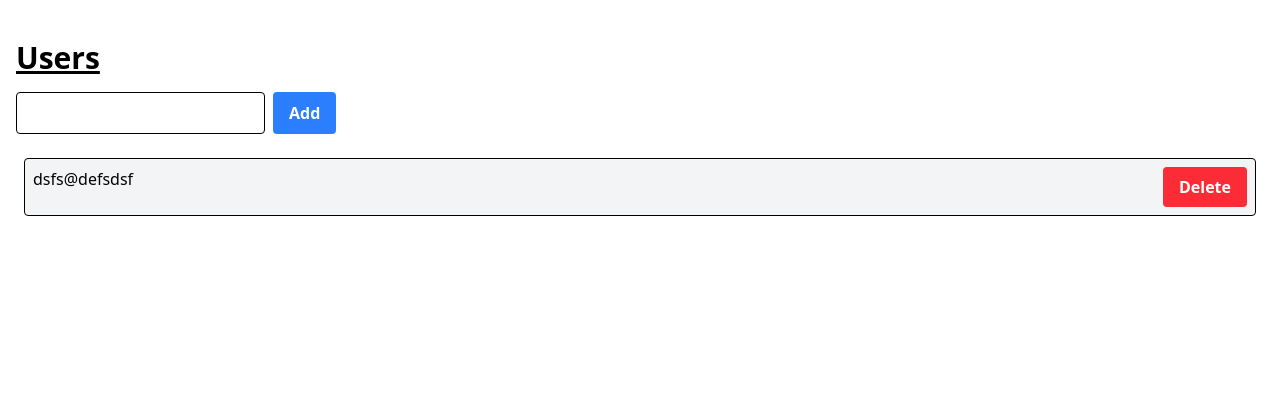
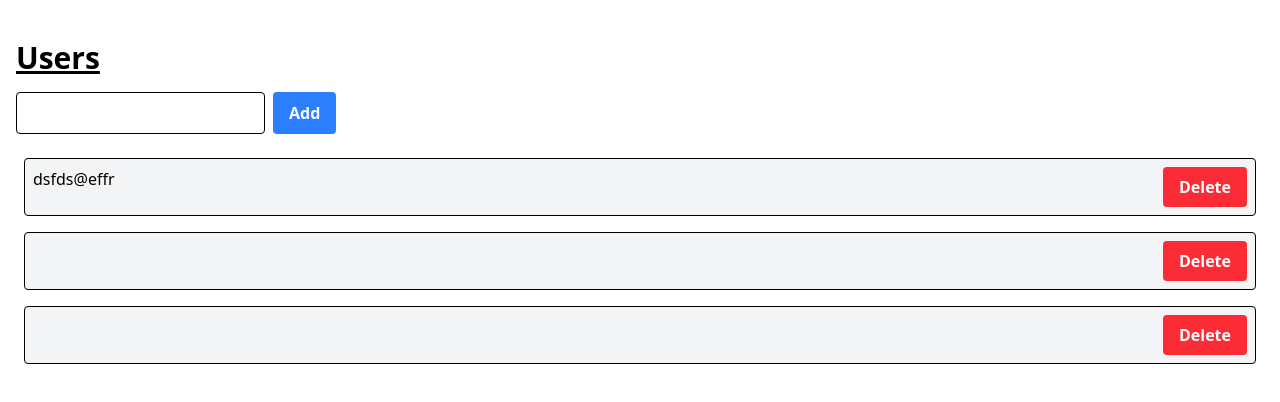
Before and after one commit to NikePro777/react19, a React (Vite) app: page / in a window 1280 px wide. Shown: the top 402 px of the page. Built offline with nearby package versions, Linux system fonts and the light colour scheme; data requests are answered from the project's data file.

Commit message:
start useAction State

```diff
--- a/db.json
+++ b/db.json
@@ -2,8 +2,16 @@
   "tasks": [],
   "users": [
     {
-      "id": "a3f3e724-695c-4ce5-8d75-f5785896ba70",
-      "email": "dsfs@defsdsf"
+      "id": "d2d45e18-90a9-4ca4-bdc2-668aaf6fed7f",
+      "email": "dsfds@effr"
+    },
+    {
+      "id": "20f288e1-b007-448c-8731-3059610f7b93",
+      "email": null
+    },
+    {
+      "id": "1bee069a-e94f-4a7d-8628-0b02a7d33a72",
+      "email": null
     }
   ]
 }
--- a/package.json
+++ b/package.json
@@ -14,6 +14,7 @@
     "@tailwindcss/vite": "^4.0.2",
     "react": "^19.0.0",
     "react-dom": "^19.0.0",
+    "react-error-boundary": "^5.0.0",
     "react-router-dom": "^7.1.5",
     "tailwindcss": "^4.0.2"
   },
--- /dev/null
+++ b/src/pages/users/actions.ts
@@ -0,0 +1,26 @@
+import { createUser } from '../../shared/api';
+
+type CreateActionState = {
+  error?: string;
+};
+
+export const createUserAction =
+  ({ refetchUsers }: { refetchUsers: () => void }) =>
+  async (prevState: CreateActionState, formData: FormData): Promise<CreateActionState> => {
+    const email = formData.get('email') as string;
+    if (email === 'admin@mail.com') {
+      return {
+        error: 'Admin account is not allowed',
+      };
+    }
+    try {
+      await createUser({ email, id: crypto.randomUUID() });
+
+      refetchUsers();
+      return {};
+    } catch {
+      return {
+        error: 'Error while creating user',
+      };
+    }
+  };
--- a/src/pages/users/page.tsx
+++ b/src/pages/users/page.tsx
@@ -1,5 +1,7 @@
-import { Suspense, use, useState, useTransition } from 'react';
+import { startTransition, Suspense, use, useActionState, useState, useTransition } from 'react';
 import { createUser, deleteUser, fetchUsers } from '../../shared/api';
+import { ErrorBoundary } from 'react-error-boundary';
+import { createUserAction } from './actions';
 
 type User = {
   id: string;
@@ -10,43 +12,34 @@ const defaultUsersPromise = fetchUsers();
 
 export function UsersPage() {
   const [userPromise, setUserPromise] = useState(defaultUsersPromise);
-  const refetchUsers = () => {
-    setUserPromise(fetchUsers());
-  };
+  const refetchUsers = () => startTransition(() => setUserPromise(fetchUsers()));
   return (
     <main className="container mx-auto p-4 pt-10 flex flex-col gap-4">
       <h1 className="text-3xl font-bold underline">Users</h1>
 
       <CreateUserForm refetchUsers={refetchUsers} />
-      <Suspense fallback={<div>Loading....</div>}>
-        <UserList usersPromise={userPromise} refetchUsers={refetchUsers} />
-      </Suspense>
+      <ErrorBoundary
+        fallbackRender={(e) => (
+          <div className="text-red-500">Somethink went wrong: {JSON.stringify(e)}</div>
+        )}>
+        <Suspense fallback={<div>Loading....</div>}>
+          <UserList usersPromise={userPromise} refetchUsers={refetchUsers} />
+        </Suspense>
+      </ErrorBoundary>
     </main>
   );
 }
 
 export function CreateUserForm({ refetchUsers }: { refetchUsers: () => void }) {
-  const [email, setEmail] = useState('');
+  const [state, dispatch, isPending] = useActionState(createUserAction({ refetchUsers }), {});
 
-  const [isPending, startTransition] = useTransition();
-
-  const handleSubmit = async (e: React.FormEvent) => {
-    startTransition(async () => {
-      e.preventDefault();
-      await createUser({ email, id: crypto.randomUUID() });
-      startTransition(() => {
-        refetchUsers();
-        setEmail('');
-      });
-    });
-  };
   return (
-    <form className="flex gap-2" onSubmit={handleSubmit}>
+    <form className="flex gap-2" action={dispatch}>
       <input
         type="email"
         className="border p-2 rounded"
-        value={email}
-        onChange={(e) => setEmail(e.target.value)}
+        // value={email}
+        // onChange={(e) => setEmail(e.target.value)}
         disabled={isPending}
       />
       <button
@@ -55,6 +48,7 @@ export function CreateUserForm({ refetchUsers }: { refetchUsers: () => void }) {
         disabled={isPending}>
         Add
       </button>
+      {state.error && <div className="text-red-500">{state.error}</div>}
     </form>
   );
 }
@@ -82,9 +76,8 @@ export function UserCart({ user, refetchUsers }: { user: User; refetchUsers: ()
   const handleDelete = async () => {
     startTransition(async () => {
       deleteUser(user.id);
-      startTransition(() => {
-        refetchUsers();
-      });
+
+      refetchUsers();
     });
   };
 
--- a/src/shared/api.ts
+++ b/src/shared/api.ts
@@ -8,6 +8,7 @@ export function fetchUsers() {
 }
 
 export function createUser(user: User) {
+  // throw new Error('not implemented');
   return fetch('http://localhost:3001/users', {
     method: 'POST',
     headers: {
```
Also changed, not shown: 1 other file (tests, documents, lock files or other folders).
